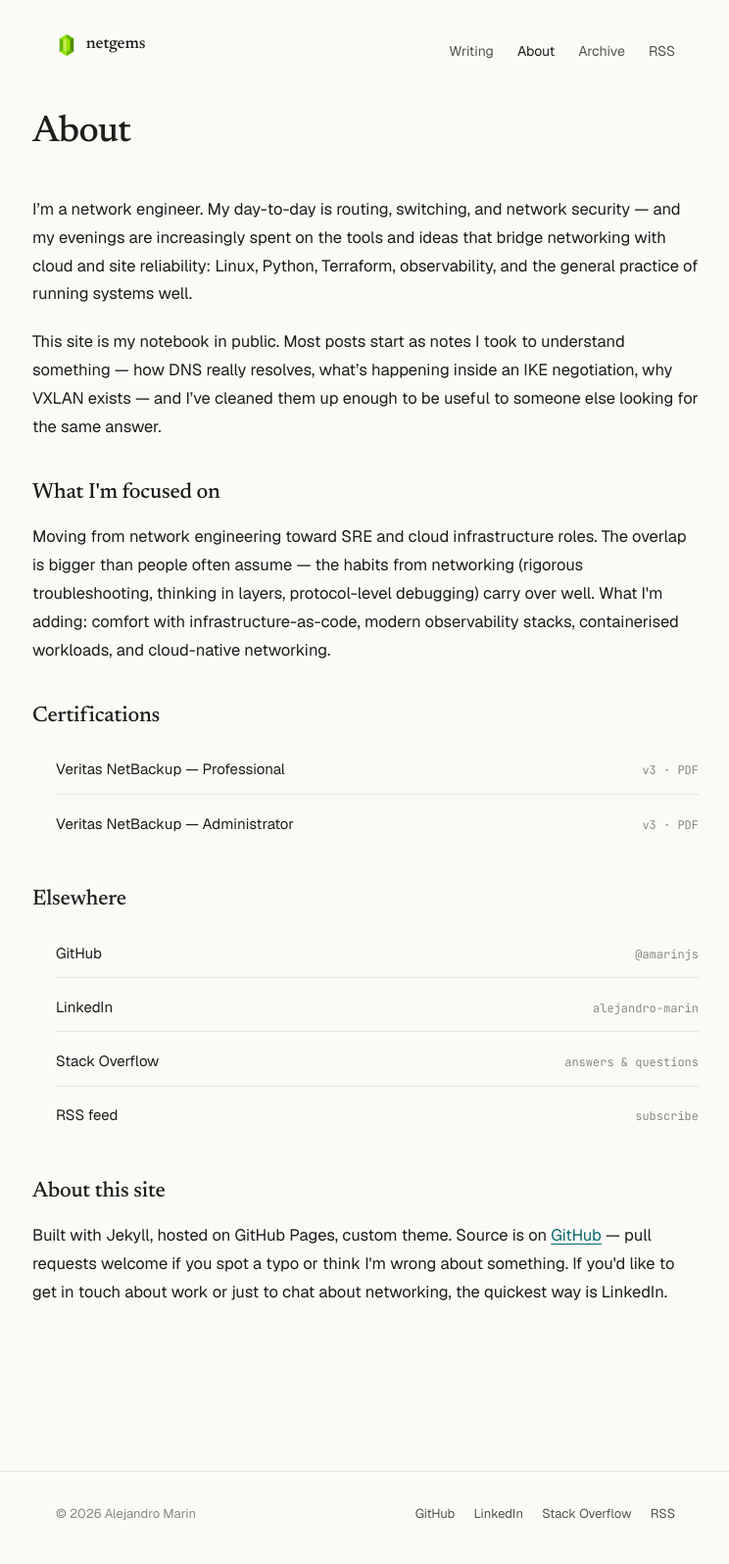
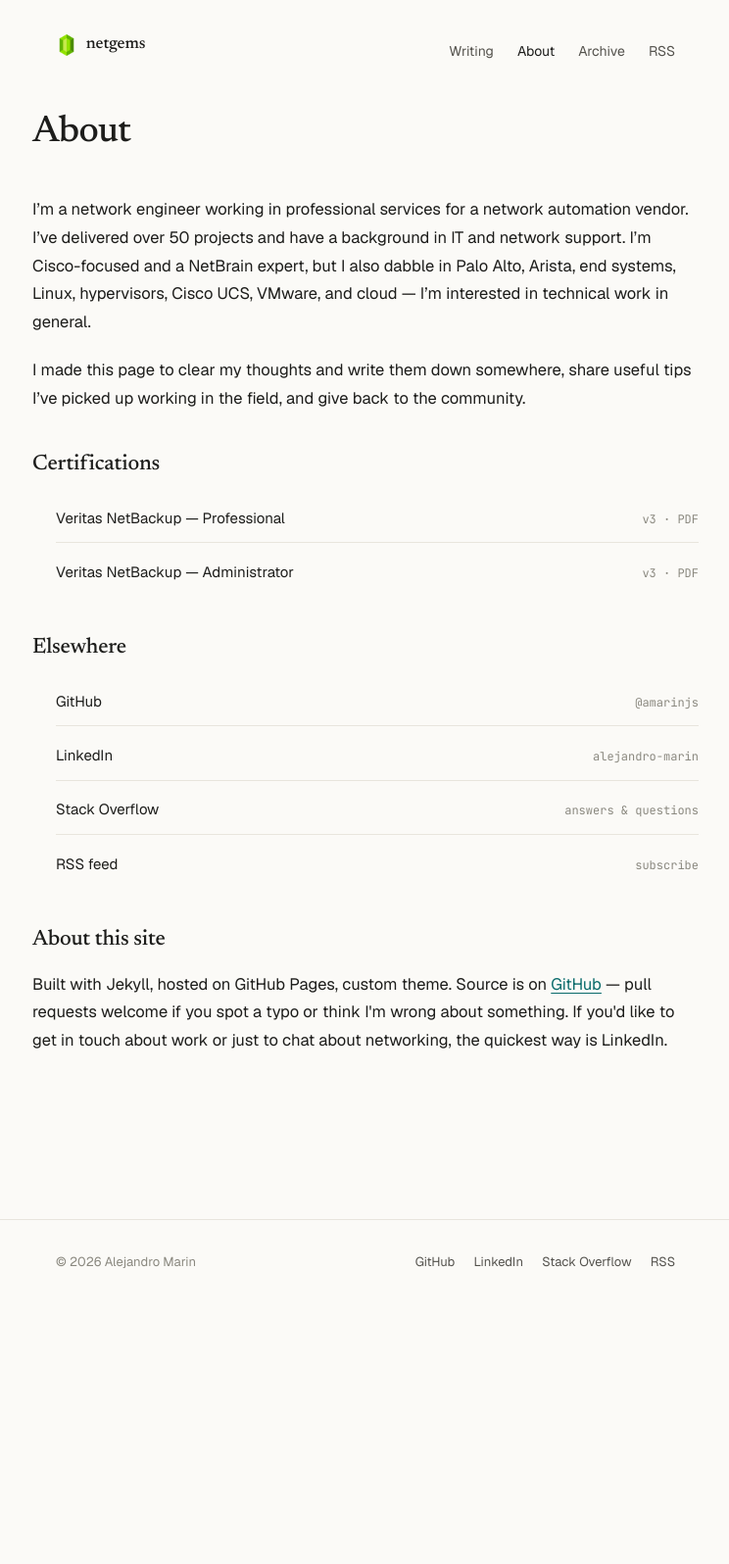
Before and after one commit to amarinjs/sitio, a Jekyll site: the page built from about.md, in a window 1280 px wide. Shown: the whole page at 98% size, without its empty margins (267-1011 px from the left). Built offline with Jekyll 4.4.1, drawn with Linux system fonts in a browser that asks for light colours; after the commit the page ends 1339 px from its top, so only the background shows below that.

Commit message:
Update About section and remove Focus section
- Replace the opening copy with a new intro: PS engineer at a
  network automation vendor, 50+ projects, Cisco/NetBrain focus
  with dabbling across Palo Alto, Arista, Linux, hypervisors,
  UCS, VMware, cloud
- Second paragraph reframes the site's purpose (clearing
  thoughts, sharing tips, giving back to the community)
- Remove the "What I'm focused on" section entirely — was about
  an SRE transition that no longer reflects current framing

Co-Authored-By: Claude Opus 4.7 (1M context) <noreply@anthropic.com>

```diff
--- a/about.md
+++ b/about.md
@@ -4,27 +4,15 @@ title: About
 permalink: /about/
 ---
 
-I'm a network engineer. My day-to-day is routing, switching, and network
-security — and my evenings are increasingly spent on the tools and ideas that
-bridge networking with cloud and site reliability: Linux, Python, Terraform,
-observability, and the general practice of running systems well.
+I'm a network engineer working in professional services for a network
+automation vendor. I've delivered over 50 projects and have a background in IT
+and network support. I'm Cisco-focused and a NetBrain expert, but I also
+dabble in Palo Alto, Arista, end systems, Linux, hypervisors, Cisco UCS,
+VMware, and cloud — I'm interested in technical work in general.
 
-This site is my notebook in public. Most posts start as notes I took to
-understand something — how DNS really resolves, what's happening inside an IKE
-negotiation, why VXLAN exists — and I've cleaned them up enough to be useful
-to someone else looking for the same answer.
-
-<div class="about-section">
-  <h2>What I'm focused on</h2>
-  <p>
-    Moving from network engineering toward SRE and cloud infrastructure roles.
-    The overlap is bigger than people often assume — the habits from networking
-    (rigorous troubleshooting, thinking in layers, protocol-level debugging)
-    carry over well. What I'm adding: comfort with infrastructure-as-code,
-    modern observability stacks, containerised workloads, and cloud-native
-    networking.
-  </p>
-</div>
+I made this page to clear my thoughts and write them down somewhere, share
+useful tips I've picked up working in the field, and give back to the
+community.
 
 <div class="about-section">
   <h2>Certifications</h2>
```
